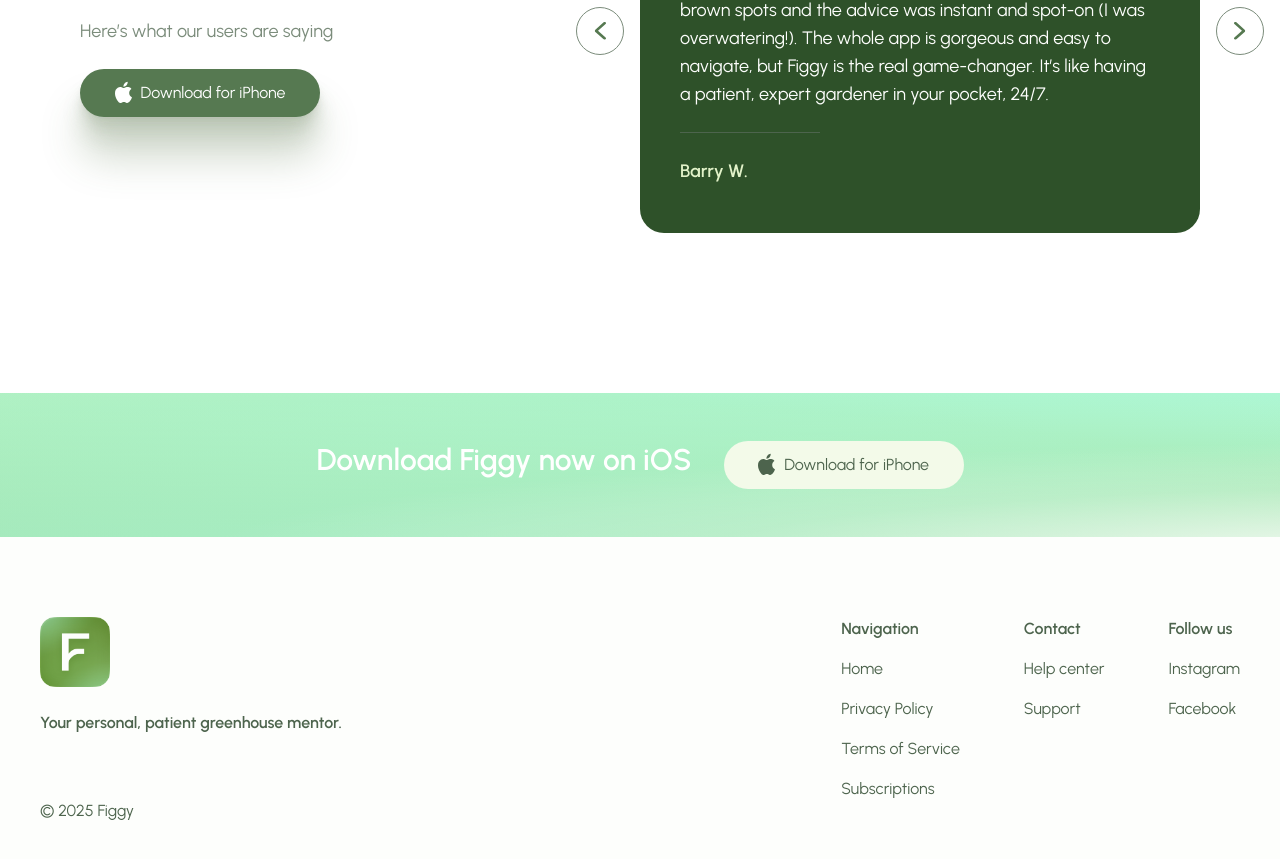
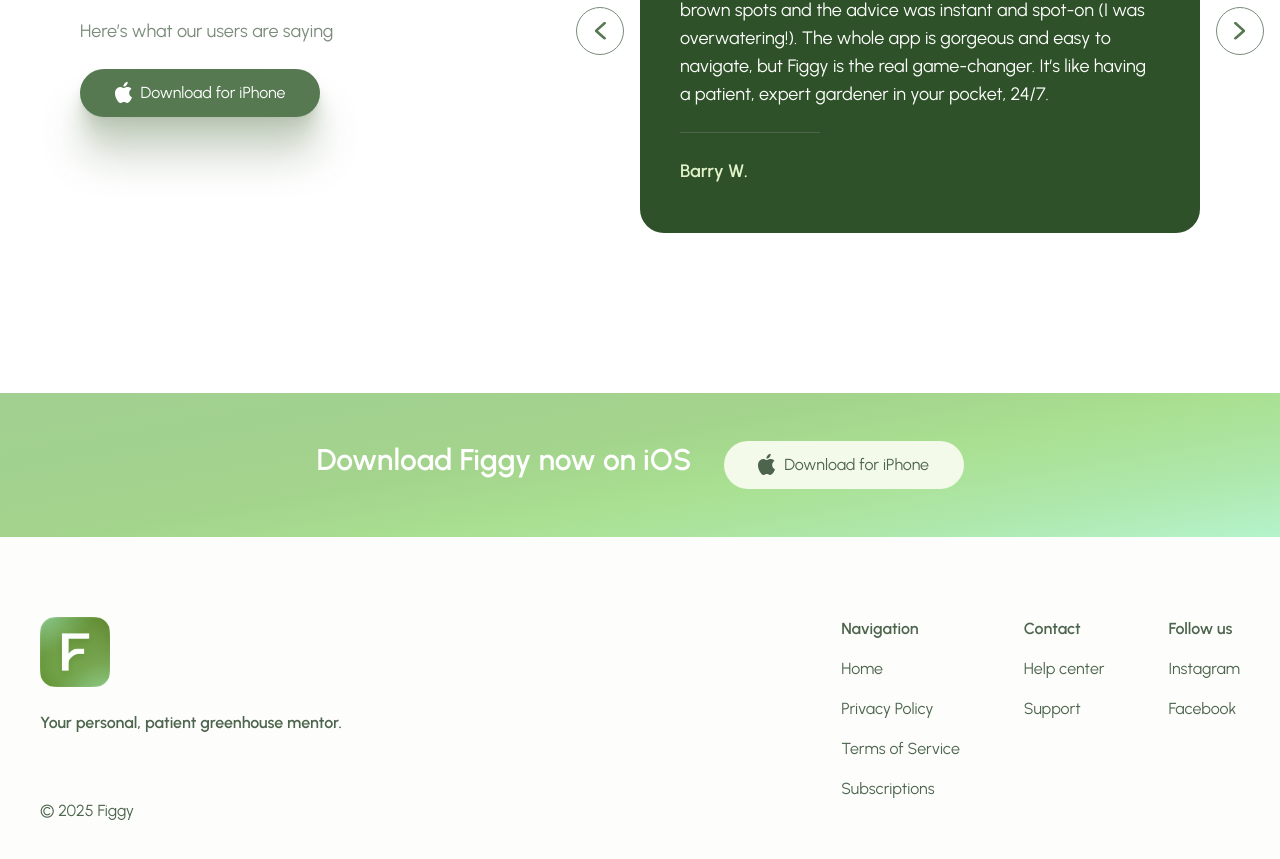
Before and after one commit to Figgy-App/figgy-web, a Next.js app: page / in a window 1280 px wide. Shown: the part 3979-4838 px from the top of the page. Built offline with nearby package versions, Linux system fonts and the light colour scheme.

Commit message:
fixed gradient background of cta banner

```diff
--- a/app/components/cta-banner.tsx
+++ b/app/components/cta-banner.tsx
@@ -3,7 +3,7 @@
 
 export default function CtaBanner() {
   return (
-    <section className="p-10 md:py-12 md:px-10" style={{ background: "radial-gradient(101.1% 81.63% at 115.91% 115.53%, #FFF 0%, rgba(255, 255, 255, 0.24) 61.76%, rgba(255, 255, 255, 0.15) 78.6%, rgba(255, 255, 255, 0.00) 100%), radial-gradient(190.24% 306.48% at 18.28% 187.5%, #B2FEE7 0%, rgba(148, 218, 136, 0.24) 61.76%, rgba(144, 214, 125, 0.15) 78.6%, rgba(138, 207, 106, 0.00) 100%), radial-gradient(509.61% 302.25% at 104.4% -9.36%, #B2FEE7 0%, rgba(148, 218, 136, 0.24) 61.76%, rgba(144, 214, 125, 0.15) 78.6%, rgba(138, 207, 106, 0.00) 100%), radial-gradient(837.25% 225.33% at -68.23% 212.72%, #4D7111 0%, rgba(138, 207, 106, 0.00) 100%), radial-gradient(441.77% 302.58% at 60.83% 150.22%, #BCF9A0 0%, rgba(138, 207, 106, 0.00) 100%), #F8F8F8"}}>
+    <section className="p-10 md:py-12 md:px-10" style={{ background: "linear-gradient(170deg,#a1d092 0%, #a3d38c 40%, #a9e091 60%, #aee7aa 80%, #b5f3cb 100%)"}}>
       <div className="flex flex-col md:flex-row justify-center gap-6 md:gap-8">
         <p className="text-xl leading-[28px] md:text-2xl md:leading-[30px] lg:text-3xl lg:leading-[38px] text-[#fff] font-semibold text-center md:text-left">Download Figgy now on iOS</p>
         <Link href={"/"} className="flex items-center justify-center gap-2 w-52 my-0 mx-auto md:w-60 md:m-0 py-3 px-6 text-sm md:text-base text-[#4D644D] text-center bg-[#F3FAE9] border-solid border-[#F3FAE9] rounded-full">
```
